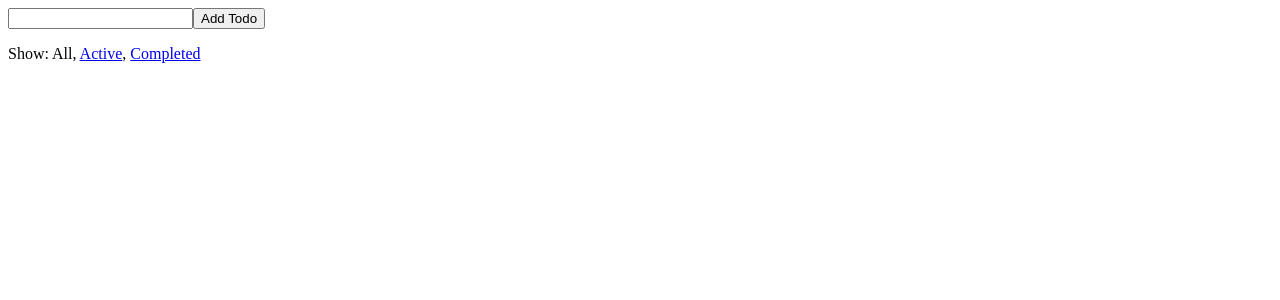
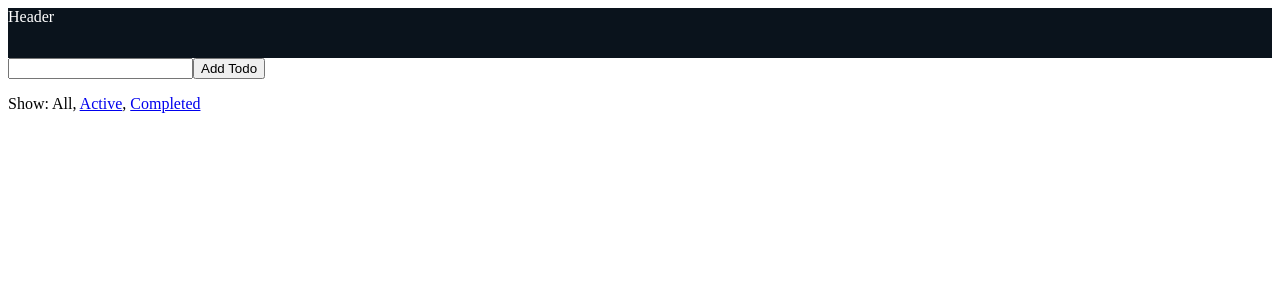
Before and after one commit to JesseTheDev/redux_reaction, a React (Create React App) app: page / in a window 1280 px wide. Shown: the top 300 px of the page. Built offline with nearby package versions, Linux system fonts and the light colour scheme.

Commit message:
we have header

```diff
--- a/src/components/App.js
+++ b/src/components/App.js
@@ -1,10 +1,12 @@
 import React from 'react'
 import Footer from './Footer'
+import Header from './Header'
 import AddTodo from '../containers/AddTodo'
 import VisibleTodoList from '../containers/VisibleTodoList'
 
 const App = () => (
   <div>
+    <Header />
     <AddTodo />
     <VisibleTodoList />
     <Footer />
--- /dev/null
+++ b/src/components/Header.js
@@ -0,0 +1,19 @@
+import React from 'react'
+
+const style = {
+  height: '50px',
+  display: 'fixed',
+  top: '0px',
+  left: '0px',
+  right: '0px',
+  'background-color': '#0A131C',
+  color: '#fff'
+};
+
+const Header = () => (
+  <nav style={style}>
+    Header
+  </nav>
+)
+
+export default Header
```
